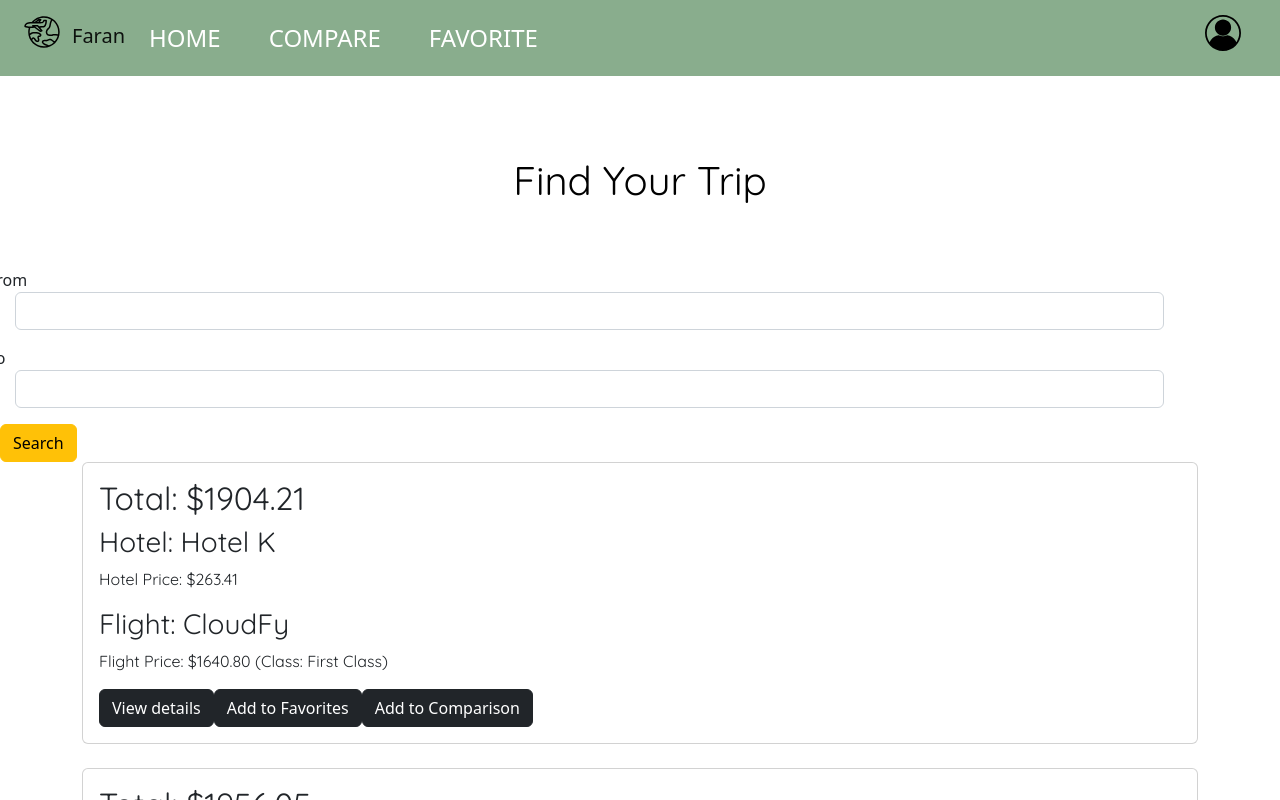
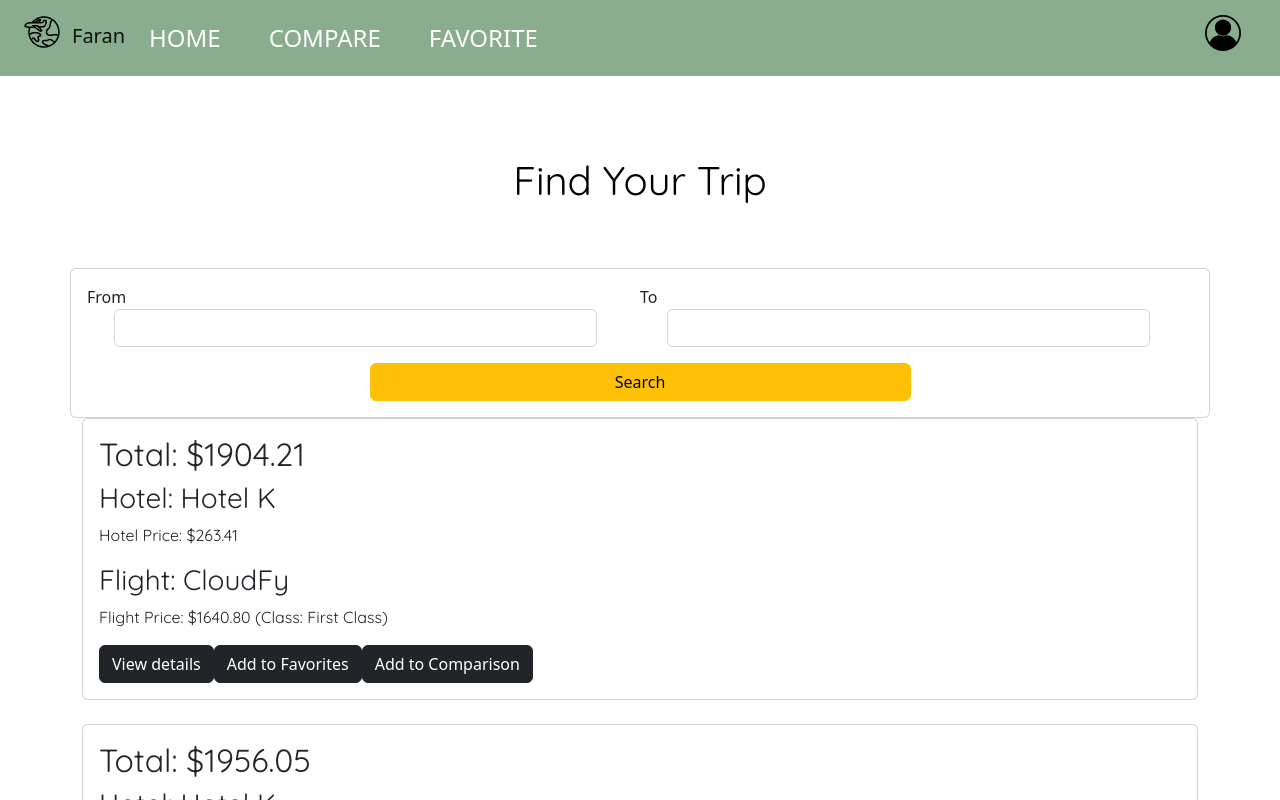
Before and after one commit to info340b-wi23/project-info340-group-bb4, a React (Create React App) app: page /search in a window 1280 px wide. Shown: the top 800 px of the page. Built offline with nearby package versions, Linux system fonts and the light colour scheme.

Commit message:
completed searchFilter

```diff
--- a/src/components/App.js
+++ b/src/components/App.js
@@ -23,8 +23,8 @@ function App(props) {
 
       <main>
         {/* <Homepage/> */}
-        <SearchDataTable/>
-        {/* <Routes>
+        {/* <SearchDataTable/> */}
+        <Routes>
           <Route path="/" element={<Homepage/>}/>
           <Route path="search" element={<SearchDataTable/>}/>
 
@@ -34,7 +34,7 @@ function App(props) {
           <Route path="favorites" element={<FavoritesPage/>}/>
           <Route path='details' element={<DetailsPage/>}/>
           <Route path='login' element={<Login/>}/>
-        </Routes> */}
+        </Routes>
       </main>
 
 
--- a/src/components/SearchDataTable.js
+++ b/src/components/SearchDataTable.js
@@ -22,7 +22,7 @@ export function SearchDataTable(props) {
       setDisplayedData(rawDat);
     } else {
       let filterData = rawDat.filter((flight) => {
-        if(flight.to === to && flight.from === flight) {
+        if(flight.to === to && flight.from === from) {
           return true;
         }
       });
@@ -34,7 +34,7 @@ export function SearchDataTable(props) {
   const rows = displayedData.map((flight) => {
     return <DestDataRow key={flight.date} flight={flight} />
   });
-  console.log(rows[0])
+  //console.log(rows[0])
 
   return (
     <div>
@@ -100,48 +100,83 @@ function FlightSelectForm(props) {
     props.applyFilterCallback(selectInputTo, selectInputFrom);
   }
 
+  const uniqueNamesTo = [...new Set(sortData.reduce((all, current) => {
+    return all.concat([current.to]);
+  }, []))].sort();
+
+  const uniqueNamesFrom = [...new Set(sortData.reduce((all, current) => {
+    return all.concat([current.from]);
+  }, []))].sort();
 
   //get sorted list of unique teamNames. reduce array of objects into array of strings,
   //convert to Set to get uniques, spread back into array, and sort
-  let uniqueNamesTo = [];
-  for(let i = 0; i < sortData.length; i++) {
-    if(!(uniqueNamesTo.includes(sortData[i].to))) {
-      uniqueNamesTo.push(sortData[i].to);
-    }
-  }
+  // let uniqueNamesTo = [];
+  // for(let i = 0; i < sortData.length; i++) {
+  //   if(!(uniqueNamesTo.includes(sortData[i].to))) {
+  //     uniqueNamesTo.push(sortData[i].to);
+  //   }
+  // }
 
-  let uniqueNamesFrom = [];
-  for(let i = 0; i < sortData.length; i++) {
-    if(!(uniqueNamesFrom.includes(sortData[i].from))) {
-      uniqueNamesFrom.push(sortData[i].from);
-    }
-  }
 
-  const optionElemsTo = sortData.map((sortData) => {
-    return <option key={sortData.to} value={sortData => <div>{sortData.to}</div>}></option>
+  // let uniqueNamesFrom = [];
+  // for(let i = 0; i < sortData.length; i++) {
+  //   if(!(uniqueNamesFrom.includes(sortData[i].from))) {
+  //     uniqueNamesFrom.push(sortData[i].from);
+  //   }
+  // }
+
+  console.log(uniqueNamesTo)
+  const optionElemsTo = uniqueNamesTo.map((name) => {
+    return <option key={name} value={name}>{name}</option>
   })
 
-  const optionElemsFrom = sortData.map((sortData) => {
-    return <option key={sortData.from} value={sortData => <div>{sortData.from}</div>}></option>
+  const optionElemsFrom = uniqueNamesFrom.map((name) => {
+    return <option key={name} value={name}>{name}</option>
   })
 
+  console.log(optionElemsTo)
+
   return (
+    // <div>
+    //     <div className='row'>
+    //         <div className="input-group row align-items-center mb-3">
+    //             <label htmlFor='fromInput' className='col-lg-1 row'>From</label>
+    //             <div className="col-lg-11">
+    //                 <select type="search" id="inputLGEx" class="form-control" value={selectInputFrom} onChange={handleSelectFrom} required>
+    //                     <option value="">
+    //                         {/* <input/> */}
+    //                     </option>
+    //                     {optionElemsFrom}
+    //                 </select>
+    //             </div>
+    //         </div>
+    //         <div class="input-group row mb-3 col">
+    //             <label htmlFor="toInput" class="col-lg-1 row">To</label>
+    //             <div class="col-lg-11">
+    //                 <select type="search" id="inputLGEx" class="form-control" value={selectInputTo} onChange={handleSelectTo} required>
+    //                     <option value="">
+    //                         {/* <input/> */}
+    //                     </option>
+    //                     {optionElemsTo}
+    //                 </select>
+    //             </div>
+    //         </div>
+    //     </div>
+    //     <div className="col-auto">
+    //         <button id="submitButton" type="submit" className="btn btn-warning" onClick={handleClick}>Search</button>
+    //     </div>
+    // </div>
+
     <div>
       <div className='row'>
-            <div className="input-group row align-items-center mb-3">
+        <div className='col-12'>
+          <div className='find'>
+            <div className='container card'>
+              <div id='signUpForm' className='form card-body'>
+                <div className='row'>
+                    <div className="input-group row  mb-3 col">
                         <label htmlFor='fromInput' className='col-lg-1 row'>From</label>
                         <div className="col-lg-11">
-                    <select type="search" id="inputLGEx" class="form-control" value={selectInputTo} onChange={handleSelectTo} required>
-                        <option value="">
-                            {/* <input/> */}
-                        </option>
-                        {optionElemsTo}
-                    </select>
-                </div>
-            </div>
-            <div class="input-group row mb-3 col">
-                <label htmlFor="toInput" class="col-lg-1 row">To</label>
-                <div class="col-lg-11">
                             <select type="search" id="inputLGEx" class="form-control" value={selectInputFrom} onChange={handleSelectFrom} required>
                                 <option value="">
                                     {/* <input/> */}
@@ -150,29 +185,32 @@ function FlightSelectForm(props) {
                             </select>
                         </div>
                     </div>
+                    <div class="input-group row mb-3 col">
+                        <label htmlFor="toInput" class="col-lg-1 row">To</label>
+                        <div class="col-lg-11">
+                            <select type="search" id="inputLGEx" class="form-control" value={selectInputTo} onChange={handleSelectTo} required>
+                                <option value="">
+                                    {/* <input/> */}
+                                    {/* {optionElemsTo} */}
+                                </option>
+                                {optionElemsTo}
+                            </select>
                         </div>
-        <div className="col-auto">
+                    </div>
+                </div>
+                <div className='row'>
+                </div>
+                <div className="d-grid gap-2 col-6 mx-auto">
                   <button id="submitButton" type="submit" className="btn btn-warning" onClick={handleClick}>Search</button>
+
+                </div>
+              </div>
+              </div>
+            </div>
+          </div>
         </div>
     </div>
 
-        // <div className="row align-items-center mb-3">
-    //   <div className="col-auto">
-    //     <select id="teamSelect" className="form-select" value={selectInputTo} onChange={handleSelectTo}>
-    //       <option value="">Show all teams</option>
-    //       {optionElemsTo}
-    //     </select>
-    //   </div>
-    //   <div className="col-auto">
-    //     <select id="teamSelect" className="form-select" value={selectInputFrom} onChange={handleSelectFrom}>
-    //       <option value="">Show all teams</option>
-    //       {optionElemsFrom}
-    //     </select>
-    //   </div>
-    //   <div className="col-auto">
-    //     <button id="submitButton" type="submit" className="btn btn-warning" onClick={handleClick}>Apply Filter</button>
-    //   </div>
-    // </div>
 
   );
 }
```
Lines whose indentation alone changed are shown as unchanged.
